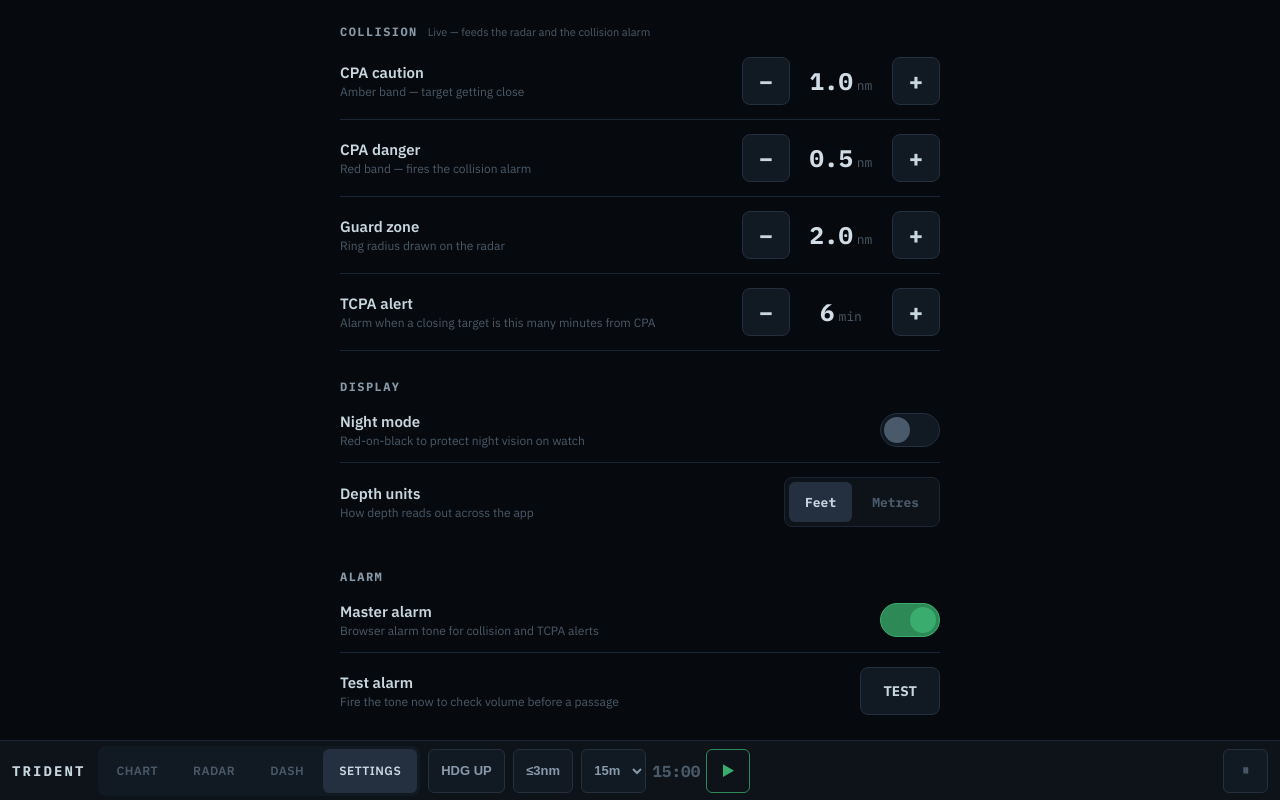
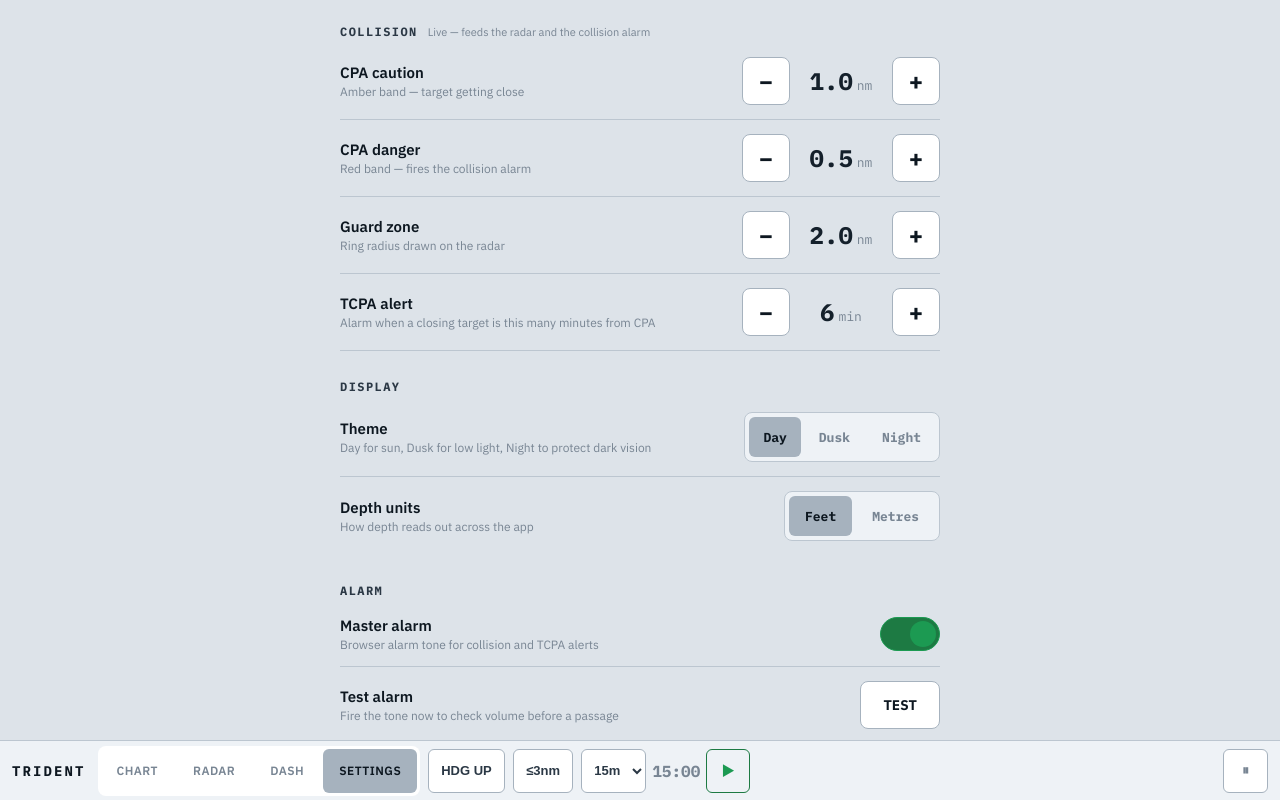
Before and after one commit to garry-cmd/trident, a Next.js app: page /settings in a window 1280 px wide. Built offline with nearby package versions, Linux system fonts and the light colour scheme.

Commit message:
Day/Dusk/Night theme system: sun-readable Day palette (default), 3-way Theme selector, theme-aware chart tiles; fix globals.css comment-nesting that broke the build

```diff
--- a/app/chart/page.js
+++ b/app/chart/page.js
@@ -23,7 +23,7 @@ const ChartMap = dynamic(() => import("@/components/chart/ChartMap"), {
 // target, which both highlights it and centres the map on it (handled in
 // ChartMap). No more floating card — the sidebar detail panel covers that.
 export default function ChartPage() {
-  const { displayMode, nightMode, filterRange } = useSettings();
+  const { displayMode, theme, filterRange } = useSettings();
   const { self, contacts, source } = useChartData();
   const [selId, setSelId] = useState(null);
   const [follow, setFollow] = useState(true);
@@ -42,7 +42,7 @@ export default function ChartPage() {
         self={self}
         contacts={visible}
         displayMode={displayMode}
-        nightMode={nightMode}
+        theme={theme}
         selId={selId}
         follow={follow}
         source={source}
--- a/app/globals.css
+++ b/app/globals.css
@@ -57,6 +57,45 @@
    Every token shifts to a long-wavelength scale; brightness still encodes
    importance (danger is the brightest thing on the screen). Toggled by
    setting document.documentElement.dataset.theme = "night" (useSettings). */
+/* Day mode — light, high-contrast, readable in direct sun. Dusk (the dark
+   default :root) and Night wash out under a bright sky. Threat semantics hold:
+   danger is the most saturated thing on screen, safe is muted. */
+:root[data-theme="day"] {
+  --bg: #dde3e9;
+  --surface: #eef2f6;
+  --raised: #ffffff;
+  --border: #bcc6d0;
+  --border-lt: #a6b2be;
+  --ring: #c6d0da;
+
+  --text: #2b3845;
+  --bright: #0d1720;
+  --dim: #788593;
+  --value: #14202b;
+  --label: #5c6b78;
+
+  --safe: #1d7a43;
+  --safe-br: #1c9a52;
+  --caution: #9a6700;
+  --caution-br: #c08400;
+  --danger: #c41f29;
+  --danger-br: #e22531;
+  --danger-dim: rgba(196, 31, 41, 0.12);
+
+  --blue: #1565c0;
+  --own: #135ab0;
+  --guard: rgba(19, 90, 176, 0.18);
+  --aton: #8a6800;
+
+  --radar-grad-0: #eef3f8;
+  --radar-grad-1: #e0e7ee;
+  --ring-label: #9aa6b2;
+  --compass-n: #1d7a43;
+  --compass: #8492a0;
+  --radar-info: #a6b2be;
+  --label-bg: rgba(238, 242, 246, 0.92);
+}
+
 :root[data-theme="night"] {
   --bg: #0a0000;
   --surface: #150303;
--- a/app/layout.js
+++ b/app/layout.js
@@ -18,7 +18,7 @@ export const viewport = {
 
 export default function RootLayout({ children }) {
   return (
-    <html lang="en">
+    <html lang="en" data-theme="day">
       <body>
         <AppShell>{children}</AppShell>
       </body>
--- a/app/page.js
+++ b/app/page.js
@@ -43,9 +43,9 @@ export default function RadarPage() {
         <div style={{ minWidth: 36, textAlign: "center", fontFamily: FONT_MONO, fontSize: 13, fontWeight: 600, color: C.dim, lineHeight: "48px" }}>{viewRange}</div>
         <div onClick={() => setViewRange((r) => Math.min(6, r + 1))} style={zoomBtn}>{"\u2212"}</div>
       </div>
-      <div style={{ position: "absolute", bottom: 12, left: 12, fontSize: 8, color: "#1e2e3e" }}>tap background to reset</div>
+      <div style={{ position: "absolute", bottom: 12, left: 12, fontSize: 8, color: C.dim }}>tap background to reset</div>
     </WatchLayout>
   );
 }
 
-const zoomBtn = { width: 48, height: 48, background: "rgba(13,19,25,0.9)", border: "1px solid " + C.border, borderRadius: 8, display: "flex", alignItems: "center", justifyContent: "center", fontFamily: FONT_MONO, fontSize: 22, fontWeight: 700, color: C.text, cursor: "pointer" };
+const zoomBtn = { width: 48, height: 48, background: C.raised, border: "1px solid " + C.border, borderRadius: 8, display: "flex", alignItems: "center", justifyContent: "center", fontFamily: FONT_MONO, fontSize: 22, fontWeight: 700, color: C.bright, cursor: "pointer" };
--- a/app/settings/page.js
+++ b/app/settings/page.js
@@ -1,6 +1,6 @@
 "use client";
 import { C, FONT_MONO, FONT_SANS } from "@/lib/theme";
-import { THRESHOLD_FIELDS, DEPTH_UNITS } from "@/lib/settings";
+import { THRESHOLD_FIELDS, DEPTH_UNITS, THEME_OPTIONS } from "@/lib/settings";
 import { useSettings } from "@/hooks/useSettings";
 import { playAlarm } from "@/lib/audio";
 import ThresholdStepper from "@/components/settings/ThresholdStepper";
@@ -11,7 +11,7 @@ import Toggle from "@/components/settings/Toggle";
 // alarm row gates the real alarm loop. Power / depth / crew profiles are
 // deferred until their sensors exist (footer), never faked.
 export default function SettingsPage() {
-  const { thresholds, setThreshold, nightMode, setNightMode, alarmEnabled, setAlarmEnabled, depthUnit, setDepthUnit } = useSettings();
+  const { thresholds, setThreshold, theme, setTheme, alarmEnabled, setAlarmEnabled, depthUnit, setDepthUnit } = useSettings();
 
   return (
     <div style={{ height: "100%", overflowY: "auto", display: "flex", justifyContent: "center" }}>
@@ -33,12 +33,22 @@ export default function SettingsPage() {
         </Section>
 
         <Section label="Display">
-          <Toggle
-            label="Night mode"
-            desc="Red-on-black to protect night vision on watch"
-            on={nightMode}
-            onToggle={setNightMode}
-          />
+          <div style={{ display: "flex", alignItems: "center", justifyContent: "space-between", padding: "14px 0", gap: 16, minHeight: 48, borderBottom: `1px solid ${C.border}` }}>
+            <div>
+              <div style={{ fontFamily: FONT_SANS, fontSize: 15, fontWeight: 600, color: C.bright }}>Theme</div>
+              <div style={{ fontFamily: FONT_SANS, fontSize: 12, color: C.dim, marginTop: 2 }}>Day for sun, Dusk for low light, Night to protect dark vision</div>
+            </div>
+            <div style={{ display: "flex", gap: 4, background: C.surface, borderRadius: 8, padding: 4, border: `1px solid ${C.border}`, flexShrink: 0 }}>
+              {THEME_OPTIONS.map((o) => {
+                const on = theme === o.v;
+                return (
+                  <button key={o.v} onClick={() => setTheme(o.v)} style={{ minHeight: 40, padding: "0 14px", borderRadius: 6, border: "none", background: on ? C.borderLt : "transparent", color: on ? C.bright : C.dim, fontFamily: FONT_MONO, fontSize: 13, fontWeight: 700, cursor: "pointer" }}>
+                    {o.l}
+                  </button>
+                );
+              })}
+            </div>
+          </div>
           <div style={{ display: "flex", alignItems: "center", justifyContent: "space-between", padding: "14px 0", gap: 16, minHeight: 48 }}>
             <div>
               <div style={{ fontFamily: FONT_SANS, fontSize: 15, fontWeight: 600, color: C.bright }}>Depth units</div>
--- a/hooks/useSettings.js
+++ b/hooks/useSettings.js
@@ -15,15 +15,16 @@ export function SettingsProvider({ children }) {
   const [filterRange, setFilterRange] = useState(DEFAULT_SETTINGS.filterRange);
   const [viewRange, setViewRange] = useState(DEFAULT_SETTINGS.viewRange);
   const [paused, setPaused] = useState(DEFAULT_SETTINGS.paused);
-  const [nightMode, setNightMode] = useState(DEFAULT_SETTINGS.nightMode);
+  const [theme, setTheme] = useState(DEFAULT_SETTINGS.theme);
   const [alarmEnabled, setAlarmEnabled] = useState(DEFAULT_SETTINGS.alarmEnabled);
   const [depthUnit, setDepthUnit] = useState(DEFAULT_SETTINGS.depthUnit);
   const [thresholds, setThresholds] = useState(DEFAULT_SETTINGS.thresholds);
 
-  // Reflect night mode onto the document so the CSS token swap takes over.
+  // Reflect the theme onto the document so the CSS token swap takes over.
+  // "dusk" is the base :root, so it maps to no data-theme attribute.
   useEffect(() => {
-    document.documentElement.dataset.theme = nightMode ? "night" : "";
-  }, [nightMode]);
+    document.documentElement.dataset.theme = theme === "dusk" ? "" : theme;
+  }, [theme]);
 
   // Set one threshold, clamped to its bounds. The danger band must stay inside
   // the caution band, so the two CPA fields fence each other — you can't set a
@@ -43,7 +44,7 @@ export function SettingsProvider({ children }) {
     filterRange, setFilterRange,
     viewRange, setViewRange,
     paused, setPaused,
-    nightMode, setNightMode,
+    theme, setTheme,
     alarmEnabled, setAlarmEnabled,
     depthUnit, setDepthUnit,
     thresholds, setThreshold,
--- a/lib/settings.ts
+++ b/lib/settings.ts
@@ -24,6 +24,15 @@ export const TIMER_OPTIONS = [5, 10, 15, 20, 30]; // minutes
 export const DEPTH_UNITS: { v: "ft" | "m"; l: string }[] = [
   { v: "ft", l: "Feet" },
   { v: "m", l: "Metres" },
+];
+
+// Display theme. Day = sun-readable light; Dusk = the dark base; Night =
+// red-on-black for dark adaptation. Default Day — the boat is used mostly in
+// daylight, where the dark theme is unreadable.
+export const THEME_OPTIONS: { v: "day" | "dusk" | "night"; l: string }[] = [
+  { v: "day", l: "Day" },
+  { v: "dusk", l: "Dusk" },
+  { v: "night", l: "Night" },
 ];
 
 // Alert thresholds — the defaults that lib/ais.ts falls back to and that
@@ -56,7 +65,7 @@ export const DEFAULT_SETTINGS = {
   filterRange: DEFAULT_RANGE,
   viewRange: DEFAULT_RANGE,
   paused: false,
-  nightMode: false,
+  theme: "day" as "day" | "dusk" | "night",
   alarmEnabled: true,
   depthUnit: "ft" as "ft" | "m",
   thresholds: DEFAULT_THRESHOLDS,
```
Also changed, not shown: components/chart/ChartMap.jsx (+15 -11 lines).
